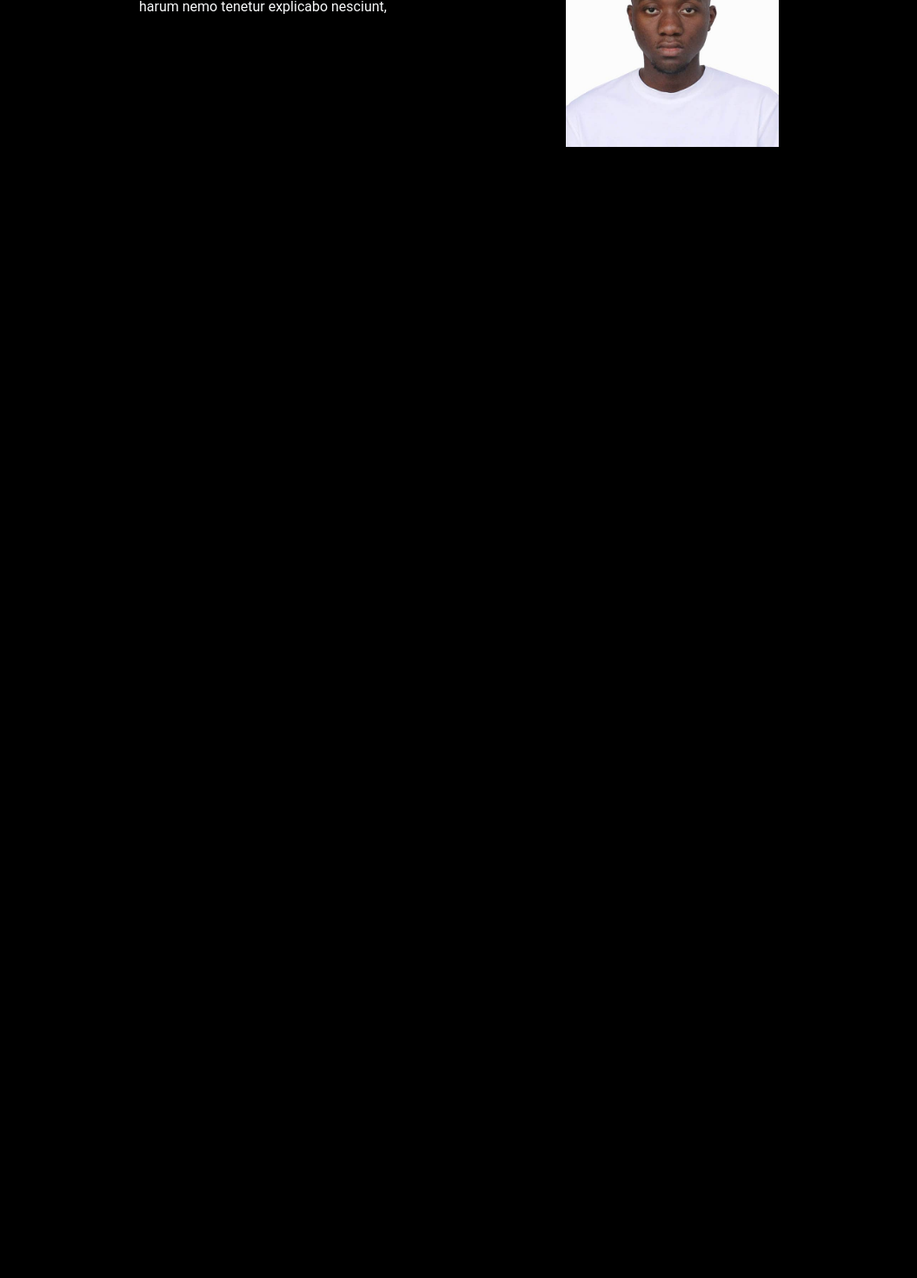
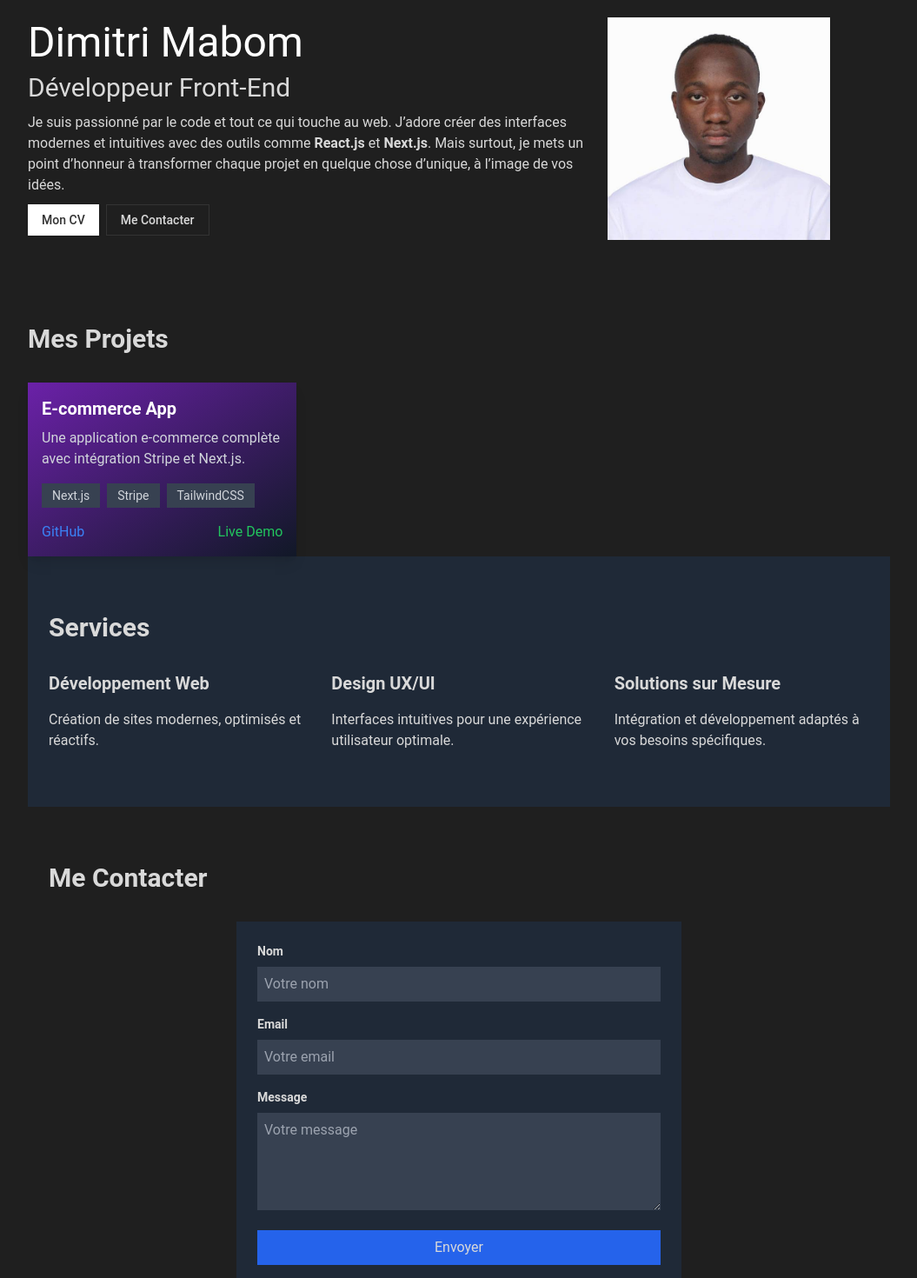
Before and after one commit to dimitrimabom/dimitri-mabom-portfolio, a Next.js app: page / in a window 1280 px wide. Shown: the part 140-1610 px from the top of the page at 87% size, without its empty margins (112-1167 px from the left). Before the commit the page ends 800 px from the top, so only its background shows below. Built offline with nearby package versions, Linux system fonts and the light colour scheme.

Commit message:
hero top progress

```diff
--- a/app/globals.css
+++ b/app/globals.css
@@ -21,30 +21,30 @@ body {
 
 @layer base {
   :root {
-    --background: 212 33% 0%;
-    --foreground: 212 15% 98%;
-    --muted: 212 5% 13%;
-    --muted-foreground: 212 12% 73%;
-    --popover: 212 33% 0%;
-    --popover-foreground: 212 15% 98%;
-    --card: 212 33% 0%;
-    --card-foreground: 212 15% 98%;
-    --border: 212 9% 13%;
-    --input: 212 9% 13%;
-    --primary: 212 70% 22%;
-    --primary-foreground: 212 70% 82%;
-    --secondary: 212 10% 9%;
-    --secondary-foreground: 212 10% 69%;
-    --accent: 212 15% 19%;
-    --accent-foreground: 212 15% 79%;
-    --destructive: 17 96% 52%;
-    --destructive-foreground: 0 0% 100%;
-    --ring: 212 70% 22%;
-    --chart-1: 212 70% 22%;
-    --chart-2: 212 10% 9%;
-    --chart-3: 212 15% 19%;
-    --chart-4: 212 10% 12%;
-    --chart-5: 212 73% 22%;
+    --background: 0 0% 12%;
+      --foreground: 0 0% 85%;
+      --muted: 0 12% 16%;
+      --muted-foreground: 0 12% 66%;
+      --popover: 0 0% 9%;
+      --popover-foreground: 0 0% 95%;
+      --card: 0 0% 10%;
+      --card-foreground: 0 0% 90%;
+      --border: 0 0% 17%;
+      --input: 0 0% 20%;
+      --primary: 0 0% 100%;
+      --primary-foreground: 0 0% 20%;
+      --secondary: 0 0% 25%;
+      --secondary-foreground: 0 0% 85%;
+      --accent: 0 0% 27%;
+      --accent-foreground: 0 0% 87%;
+      --destructive: 4 84% 50%;
+      --destructive-foreground: 0 0% 100%;
+      --ring: 0 0% 100%;
+      --chart-1: 0 0% 100%;
+      --chart-2: 0 0% 25%;
+      --chart-3: 0 0% 27%;
+      --chart-4: 0 0% 28%;
+      --chart-5: 0 3% 100%;
     --radius: 0rem;
   }
 }
--- a/app/page.tsx
+++ b/app/page.tsx
@@ -1,11 +1,100 @@
 import { Header } from "@/components/Header";
 import { Hero } from "@/components/Hero";
+import { MyWork } from "@/components/MyWork";
+import { Section } from "@/components/Section";
+import { Spacing } from "@/components/Spacing";
 
 export default function Home() {
   return (
     <main>
     <Header />
+
+    <Spacing size="md" />
+
     <Hero />
+
+    <Spacing size="md" />
+
+    <MyWork />
+
+    <Section>
+
+
+      {/* Services */}
+      <section className="py-16 px-6 bg-gray-800">
+        <h2 className="text-3xl font-bold ">Services</h2>
+        <div className="grid md:grid-cols-3 gap-8 mt-8">
+          <div className="">
+            <h3 className="text-xl font-bold">Développement Web</h3>
+            <p className="mt-4">
+              Création de sites modernes, optimisés et réactifs.
+            </p>
+          </div>
+          <div className="">
+            <h3 className="text-xl font-bold">Design UX/UI</h3>
+            <p className="mt-4">
+              Interfaces intuitives pour une expérience utilisateur optimale.
+            </p>
+          </div>
+          <div className="">
+            <h3 className="text-xl font-bold">Solutions sur Mesure</h3>
+            <p className="mt-4">
+              Intégration et développement adaptés à vos besoins spécifiques.
+            </p>
+          </div>
+        </div>
+      </section>
+
+      {/* Contact */}
+      <section className="py-16 px-6">
+        <h2 className="text-3xl font-bold ">Me Contacter</h2>
+        <form className="mt-8 max-w-lg mx-auto bg-gray-800 p-6 rounded-md">
+          <div className="mb-4">
+            <label className="block text-sm font-bold" htmlFor="name">
+              Nom
+            </label>
+            <input
+              type="text"
+              id="name"
+              className="w-full mt-2 p-2 rounded-md bg-gray-700 text-white"
+              placeholder="Votre nom"
+            />
+          </div>
+          <div className="mb-4">
+            <label className="block text-sm font-bold" htmlFor="email">
+              Email
+            </label>
+            <input
+              type="email"
+              id="email"
+              className="w-full mt-2 p-2 rounded-md bg-gray-700 text-white"
+              placeholder="Votre email"
+            />
+          </div>
+          <div className="mb-4">
+            <label className="block text-sm font-bold" htmlFor="message">
+              Message
+            </label>
+            <textarea
+              id="message"
+              rows="4"
+              className="w-full mt-2 p-2 rounded-md bg-gray-700 text-white"
+              placeholder="Votre message"
+            ></textarea>
+          </div>
+          <button
+            type="submit"
+            className="w-full bg-blue-600 py-2 rounded-md hover:bg-blue-500"
+          >
+            Envoyer
+          </button>
+        </form>
+      </section>
+
+      <footer className="py-8  bg-gray-800">
+        <p>&copy; 2025 Dimitri Mabom. Tous droits réservés.</p>
+      </footer>
+    </Section>
     </main>
   );
 }
--- a/components/Header.tsx
+++ b/components/Header.tsx
@@ -2,7 +2,7 @@ import Link from "next/link";
 import { Section } from "./Section";
 import { Button, buttonVariants } from "./ui/button";
 import { cn } from "@/lib/utils";
-import { Github, Linkedin, Sun } from "lucide-react";
+import { Github, Linkedin } from "lucide-react";
 
 export const Header = () => {
   return (
@@ -12,12 +12,12 @@ export const Header = () => {
         <div className="flex-1" />
         <ul className="flex gap-2">
           <Link href={""}
-            className={cn(buttonVariants({ variant: "outline" }), "size-8 p-2")}
+            className={cn(buttonVariants({ variant: "ghost" }), "size-8 p-2")}
           >
             <Linkedin size={12} />
           </Link>
           <Link href={""}
-            className={cn(buttonVariants({ variant: "outline" }), "size-8 p-2")}
+            className={cn(buttonVariants({ variant: "ghost" }), "size-8 p-2")}
           >
             <Github size={12} />
           </Link>
--- a/components/Hero.tsx
+++ b/components/Hero.tsx
@@ -1,19 +1,24 @@
 import Image from "next/image";
 import { Section } from "./Section";
+import { Button } from "./ui/button";
 
 export const Hero = () => {
   return (
-    <Section className="flex max-md:flex-col items-start">
-      <div className="flex-[2]">
-        <h2 className="Playwrite">Dimitri Mabom</h2>
-        <h3>Front-End Developer</h3>
+    <Section className="flex max-md:flex-col items-start gap-4">
+      <div className="flex-[2] flex flex-col h-64 justify-around">
+        <h2 className="text-5xl text-primary">Dimitri Mabom</h2>
+        <h3 className="text-3xl">Développeur Front-End</h3>
         <p>
-          Lorem ipsum dolor sit, amet consectetur adipisicing elit. Nisi iste
-          harum nemo tenetur explicabo nesciunt,
+        Je suis passionné par le code et tout ce qui touche au web. J’adore créer des interfaces modernes et intuitives avec des outils comme <strong>React.js</strong> et <strong>Next.js</strong>. Mais surtout, je mets un point d’honneur à transformer chaque projet en quelque chose d’unique, à l’image de vos idées.
         </p>
+        <div className="flex gap-2">
+          <Button>Mon CV</Button>
+          <Button variant={"outline"}>Me Contacter</Button>
+        </div>
       </div>
-      <div className="flex-1">
+      <div className="flex-1 flex content-end">
         <Image
+        className=" max-w-64"
           src="/images/Profile.jpeg"
           width={500}
           height={500}
--- /dev/null
+++ b/components/MyWork.tsx
@@ -0,0 +1,51 @@
+import { Section } from "./Section";
+
+export const MyWork = () => {
+  return (
+    <Section>
+      <h2 className="text-3xl font-bold">Mes Projets</h2>
+      <div className="grid md:grid-cols-2 lg:grid-cols-3 gap-8 mt-8">
+        {/* Exemple de projet */}
+
+
+        {/* Ajouter d'autres projets de manière similaire */}
+        <div className="bg-gradient-to-br from-purple-800 to-gray-900 p-4 rounded-lg shadow-lg">
+          <h3 className="text-xl font-bold text-white">E-commerce App</h3>
+          <p className="text-gray-300 mt-2">
+            Une application e-commerce complète avec intégration Stripe et
+            Next.js.
+          </p>
+          <div className="flex flex-wrap gap-2 mt-4">
+            <span className="bg-gray-700 text-gray-300 text-sm px-3 py-1 rounded-md">
+              Next.js
+            </span>
+            <span className="bg-gray-700 text-gray-300 text-sm px-3 py-1 rounded-md">
+              Stripe
+            </span>
+            <span className="bg-gray-700 text-gray-300 text-sm px-3 py-1 rounded-md">
+              TailwindCSS
+            </span>
+          </div>
+          <div className="flex justify-between items-center mt-4">
+            <a
+              href="#"
+              className="text-blue-500 hover:underline"
+              target="_blank"
+              rel="noopener noreferrer"
+            >
+              GitHub
+            </a>
+            <a
+              href="#"
+              className="text-green-500 hover:underline"
+              target="_blank"
+              rel="noopener noreferrer"
+            >
+              Live Demo
+            </a>
+          </div>
+        </div>
+      </div>
+    </Section>
+  );
+};
--- a/components/Section.tsx
+++ b/components/Section.tsx
@@ -3,7 +3,7 @@ import { PropsWithChildren } from "react";
 
 export const Section = (props: PropsWithChildren<{ className?: string }>) => {
     return (
-      <section className={cn("max-w-3xl px-4 m-auto", props.className)}>
+      <section className={cn("max-w-5xl px-4 m-auto", props.className)}>
         {props.children}
       </section>
     );
--- /dev/null
+++ b/components/Spacing.tsx
@@ -0,0 +1,13 @@
+import { cn } from "@/lib/utils";
+
+export type SpacingProps = {
+    size?: "sm" | "md" | "lg";
+};
+
+export const Spacing = ({size= "md"}: SpacingProps) => {
+  return <div className={cn({
+    "h-8 lg:h-16": size === "sm",
+    "h-16 lg:h-24": size === "md",
+    "h-24 lg:h-32": size === "lg",
+  })} />;
+};
--- /dev/null
+++ b/components/Work.tsx
@@ -0,0 +1,46 @@
+export const Work = () => {
+  return (
+    <div className="bg-gradient-to-br from-purple-800 to-gray-900 p-4 rounded-lg shadow-lg">
+      <h3 className="text-xl font-bold text-white">Portfolio</h3>
+      <p className="text-gray-300 mt-2">
+        Un site portfolio avec un chatbot AI capable de répondre à toutes les
+        questions sur vous.
+      </p>
+      <div className="flex flex-wrap gap-2 mt-4">
+        <span className="bg-gray-700 text-gray-300 text-sm px-3 py-1 rounded-md">
+          Next.js
+        </span>
+        <span className="bg-gray-700 text-gray-300 text-sm px-3 py-1 rounded-md">
+          Langchain
+        </span>
+        <span className="bg-gray-700 text-gray-300 text-sm px-3 py-1 rounded-md">
+          MongoDB
+        </span>
+        <span className="bg-gray-700 text-gray-300 text-sm px-3 py-1 rounded-md">
+          Supabase
+        </span>
+        <span className="bg-gray-700 text-gray-300 text-sm px-3 py-1 rounded-md">
+          TailwindCSS
+        </span>
+      </div>
+      <div className="flex justify-between items-center mt-4">
+        <a
+          href="#"
+          className="text-blue-500 hover:underline"
+          target="_blank"
+          rel="noopener noreferrer"
+        >
+          GitHub
+        </a>
+        <a
+          href="#"
+          className="text-green-500 hover:underline"
+          target="_blank"
+          rel="noopener noreferrer"
+        >
+          Live Demo
+        </a>
+      </div>
+    </div>
+  );
+};
```
